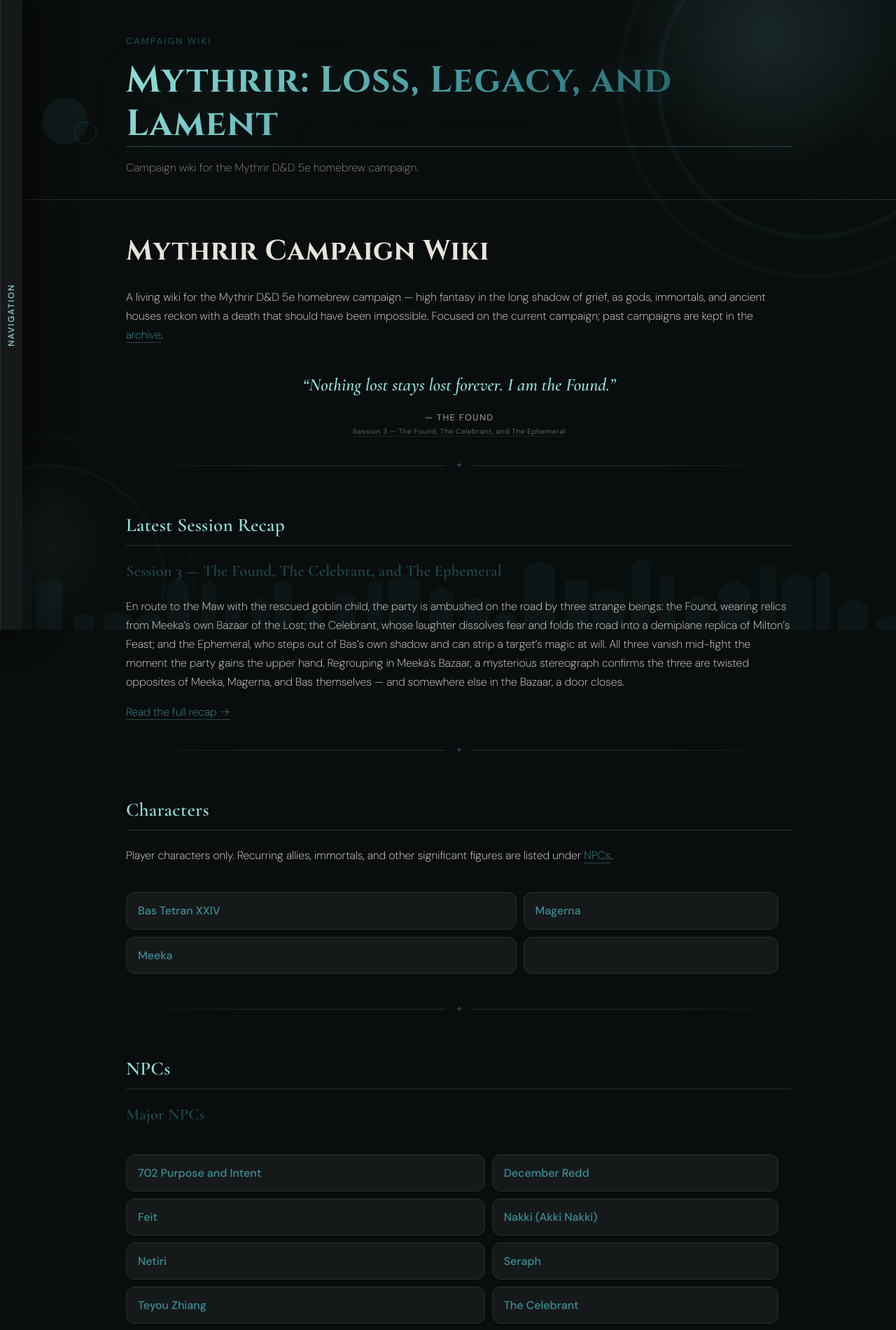
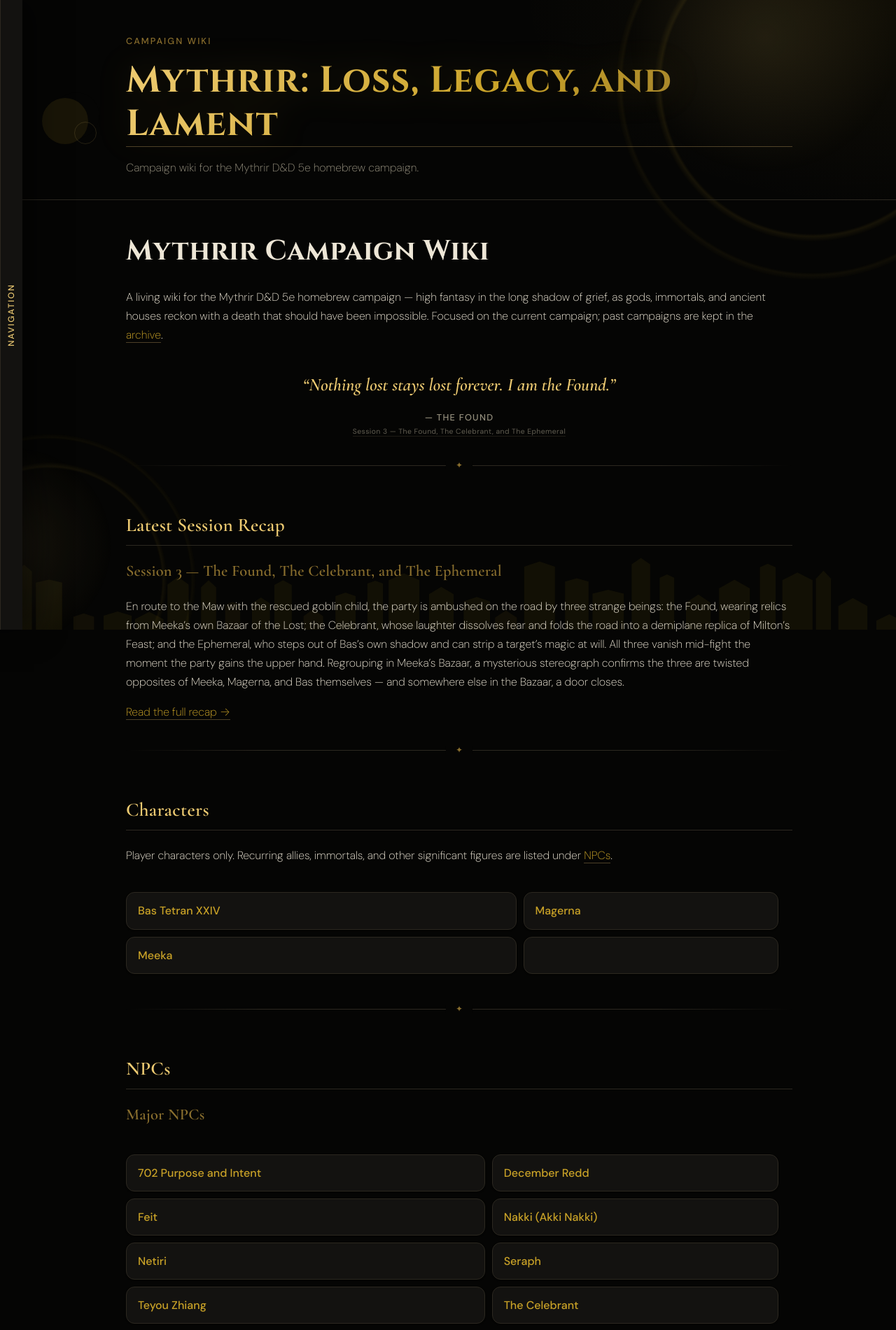
Before and after one commit to eskyuji/loss-legacy-lament, a Jekyll site: the page built from index.md, in a window 1280 px wide. Shown: the top 1901 px of the page at 70% size. Built offline with Jekyll 4.4.1, drawn with Linux system fonts in a browser that asks for light colours.

Commit message:
Restore black/gold as the default site theme; keep per-character page themes for Bas, Magerna, and Meeka; add antagonist NPC profiles and art

```diff
--- a/assets/css/style.css
+++ b/assets/css/style.css
@@ -1,18 +1,18 @@
 /* Mythrir wiki — dark tech-noir theme */
 
 :root {
-  --bg: #0a0d0d;
-  --bg-elevated: #16191a;
-  --bg-elevated-hover: #202425;
-  --border: #2b2f30;
-  --text: #e7e4dc;
-  --text-muted: #8d8b85;
-  --accent: #3a8f96;
-  --accent-bright: #8fe0da;
-  --accent-dim: #1d4a4f;
-  --accent-rgb: 58, 143, 150;
-  --accent-bright-rgb: 143, 224, 218;
-  --accent-underline-rgb: 90, 178, 182;
+  --bg: #050504;
+  --bg-elevated: #131210;
+  --bg-elevated-hover: #1d1b16;
+  --border: #2c2820;
+  --text: #ede6d6;
+  --text-muted: #96907e;
+  --accent: #c9a227;
+  --accent-bright: #eecb72;
+  --accent-dim: #8a6f2e;
+  --accent-rgb: 201, 162, 39;
+  --accent-bright-rgb: 238, 203, 114;
+  --accent-underline-rgb: 211, 174, 106;
   --radius: 12px;
   --max-width: 1000px;
   --font-body: "DM Sans", -apple-system, BlinkMacSystemFont, "Segoe UI", Roboto, Helvetica, Arial, sans-serif;
@@ -25,9 +25,9 @@
    that character's own color from the party's session-tracker cards, rather
    than just a tinted accent on top of the site default. Applied via a body
    class the layout sets for Bas, Magerna, and Meeka (see
-   _layouts/default.html); every other page uses the teal default above.
-   Redefining the same custom properties here means the rest of the
-   stylesheet needs no page-specific selectors — it all just cascades. */
+   _layouts/default.html); every other page uses the site's default black/gold
+   theme above. Redefining the same custom properties here means the rest of
+   the stylesheet needs no page-specific selectors — it all just cascades. */
 
 body.theme-bas {
   --bg: #0f0a07;
@@ -109,7 +109,7 @@ body {
   padding: 0 24px;
 }
 
-/* Peripheral ornament — teal-tinted banners, astrolabe rings, and a distant spire
+/* Peripheral ornament — gold banners, astrolabe rings, and a distant spire
    silhouette sitting in the margins outside the content column. Fixed to the
    viewport so it reads as a frame around the page rather than scrolling content. */
 
```
